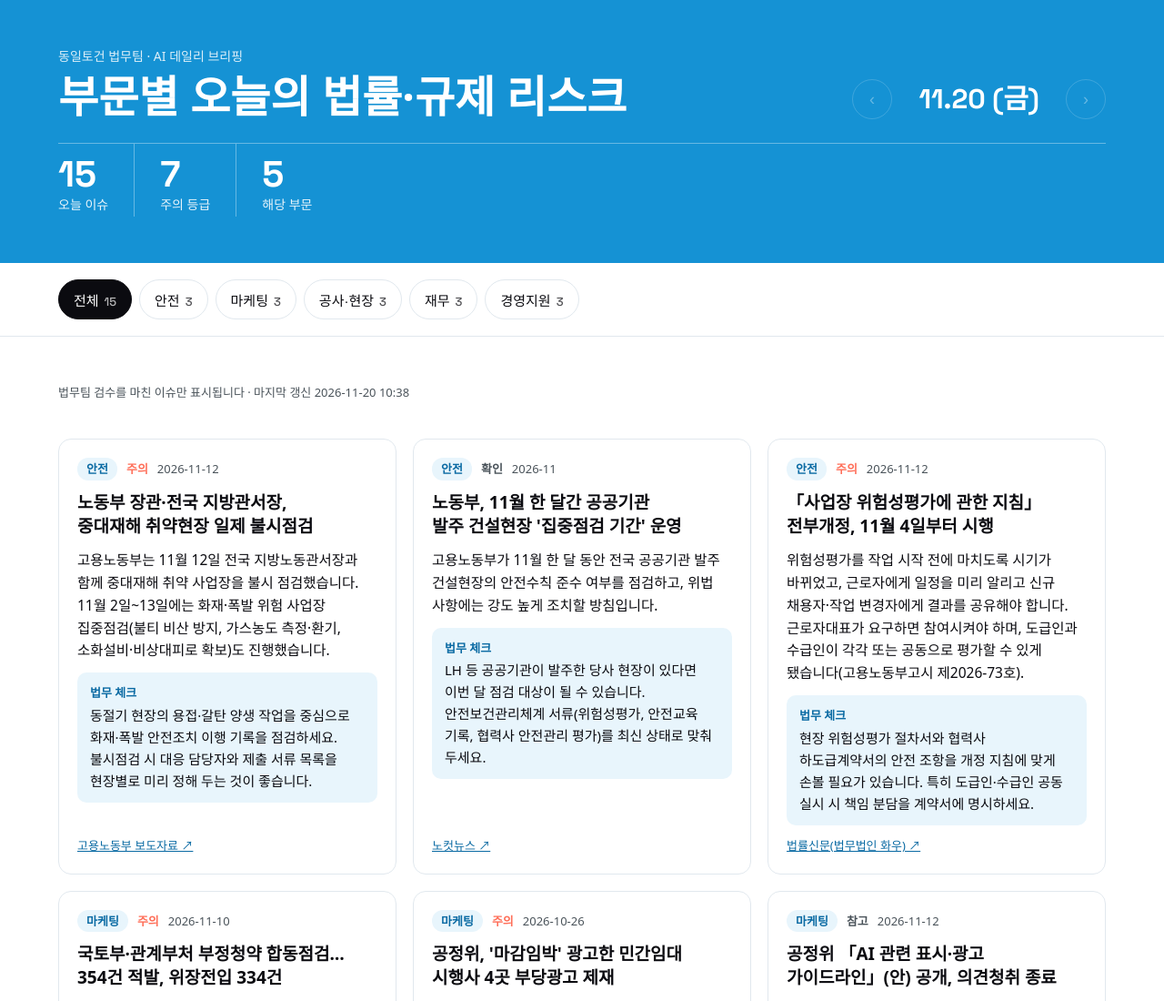
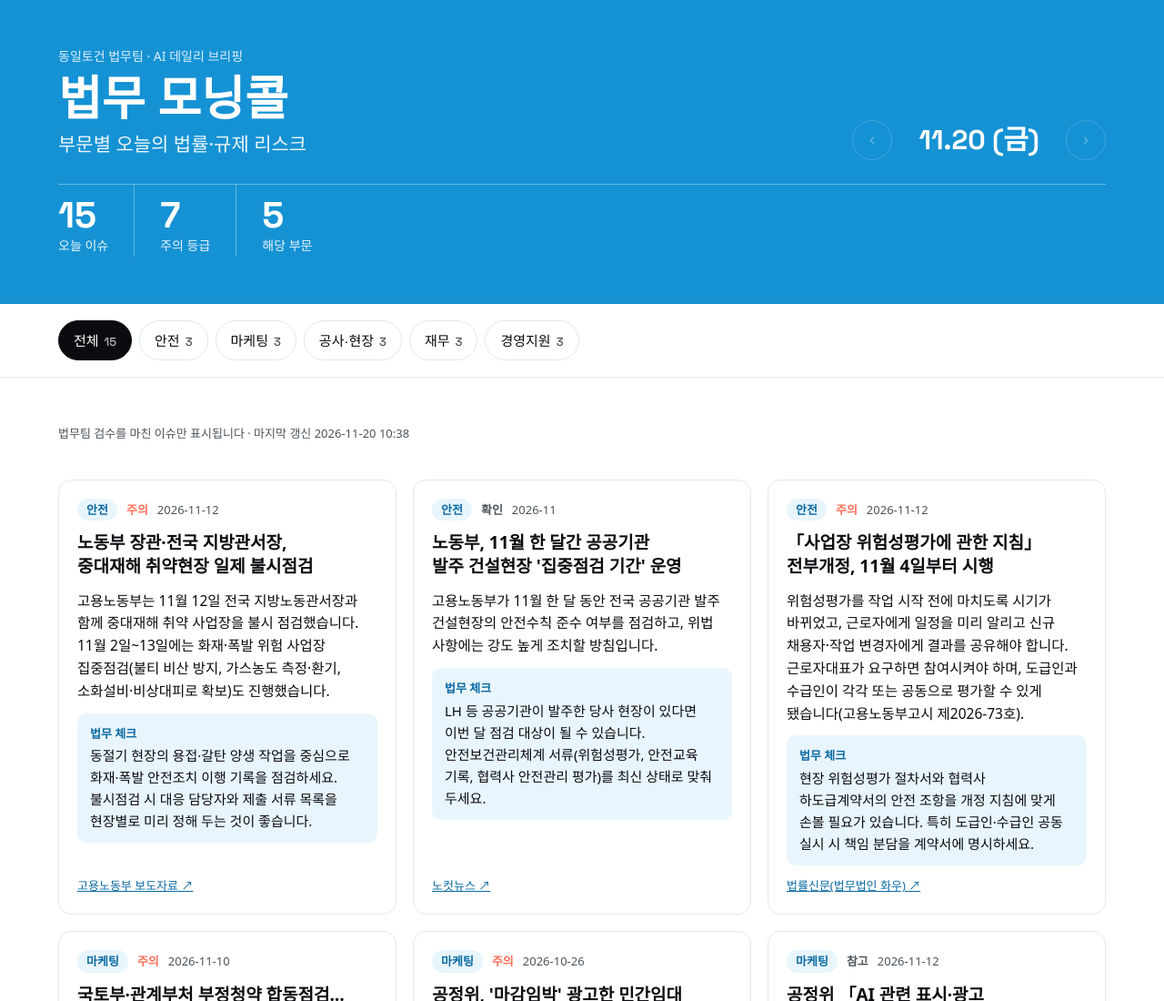
Before and after one commit to essaycozy-byte/daily-briefing, a plain HTML site: page index.html in a window 1280 px wide. Shown: the top 1100 px of the page at 91% size. Drawn offline with Linux system fonts and the light colour scheme; a web font is replaced by a local one.

Commit message:
사이트 이름을 '법무 모닝콜'로 변경
Co-Authored-By: Claude Opus 5.5 <noreply@anthropic.com>
Claude-Session: https://claude.ai/code/session_01VH29Eo7Fj6z1Dgvni2gJEm

```diff
--- a/index.html
+++ b/index.html
@@ -3,7 +3,7 @@
 <head>
 <meta charset="utf-8">
 <meta name="viewport" content="width=device-width, initial-scale=1">
-<title>부문별 데일리 리스크 브리핑</title>
+<title>법무 모닝콜</title>
 <link rel="preconnect" href="https://fonts.googleapis.com">
 <link href="https://fonts.googleapis.com/css2?family=Space+Grotesk:wght@500;700&family=IBM+Plex+Sans+KR:wght@400;500;700&display=swap" rel="stylesheet">
 <style>
@@ -26,7 +26,8 @@ body{margin:0;background:var(--bg);color:var(--ink);font:16px/1.6 "IBM Plex Sans
 .mast{background:var(--band);color:#fff}
 .mast .top{display:flex;flex-wrap:wrap;gap:16px 32px;align-items:end;justify-content:space-between}
 .kicker{font-size:14px;opacity:.85;margin:0 0 6px}
-h1{font-size:clamp(30px,4.6vw,48px);line-height:1.08;margin:0;text-wrap:balance;font-weight:700}
+h1{font-size:clamp(32px,5vw,52px);line-height:1.05;margin:0;text-wrap:balance;font-weight:700}
+.subt{margin:8px 0 0;font-size:clamp(17px,2vw,21px);font-weight:500;opacity:.92}
 .datebox{display:flex;align-items:center;gap:8px}
 .datebox button{width:44px;height:44px;border-radius:50%;border:1px solid rgba(255,255,255,.5);background:transparent;color:#fff;font-size:18px;cursor:pointer}
 .datebox button:disabled{opacity:.35;cursor:default}
@@ -72,7 +73,8 @@ h1{font-size:clamp(30px,4.6vw,48px);line-height:1.08;margin:0;text-wrap:balance;
     <div class="top">
       <div>
         <p class="kicker">동일토건 법무팀 · AI 데일리 브리핑</p>
-        <h1>부문별 오늘의 법률·규제 리스크</h1>
+        <h1>법무 모닝콜</h1>
+        <p class="subt">부문별 오늘의 법률·규제 리스크</p>
       </div>
       <div class="datebox" aria-label="날짜 선택">
         <button id="prev" aria-label="이전 날짜" disabled>‹</button>
```
Also changed, not shown: 1 other file.
